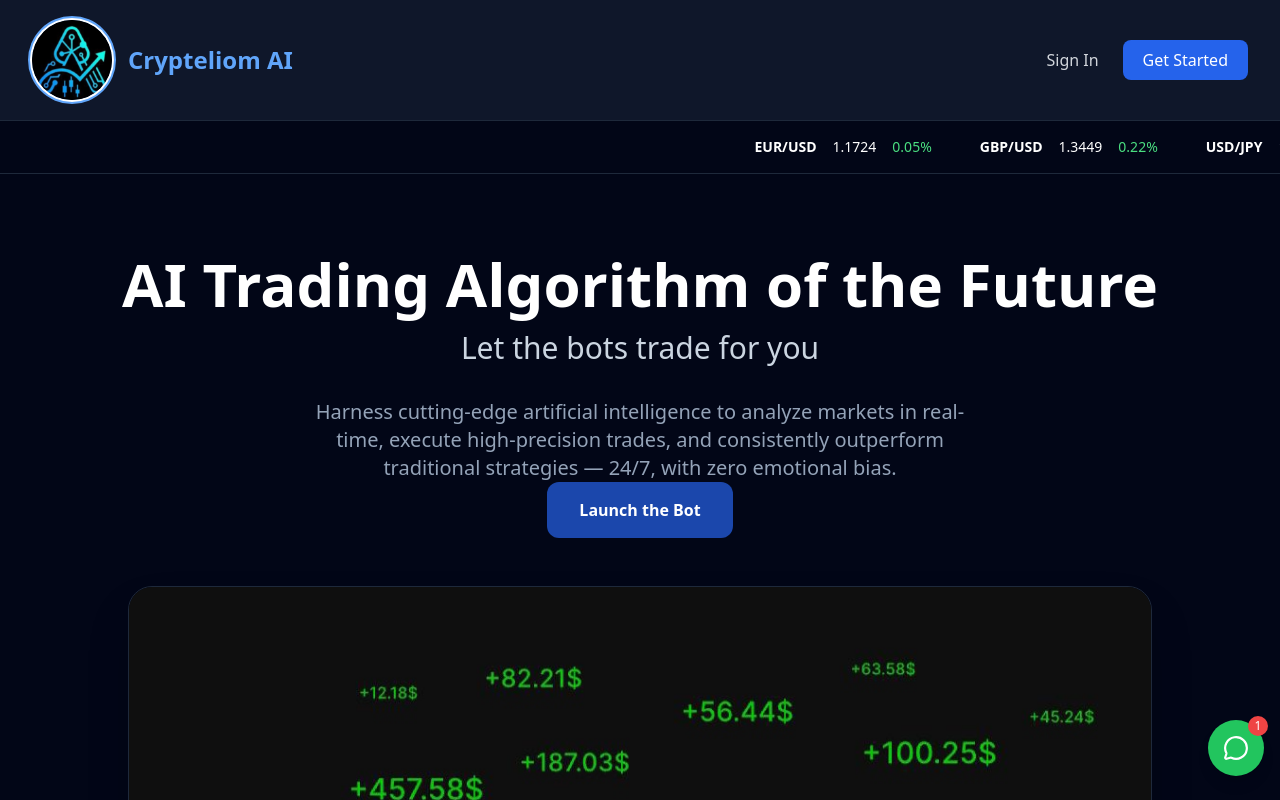
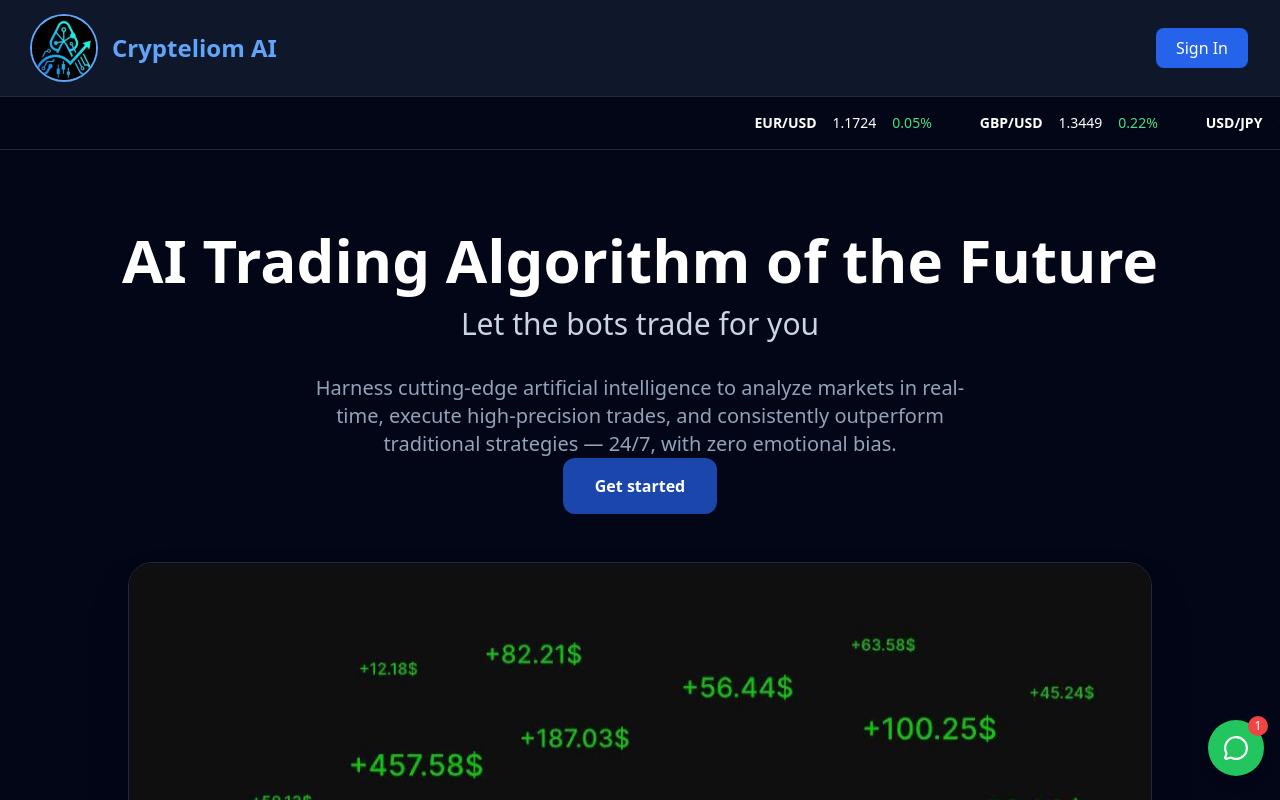
Before and after one commit to Azon590/quantumClient, a React (Vite) app: page / in a window 1280 px wide. Shown: the top 800 px of the page. Built offline with nearby package versions, Linux system fonts and the light colour scheme.

Commit message:
home page

```diff
--- a/src/components/Home.jsx
+++ b/src/components/Home.jsx
@@ -70,31 +70,25 @@ export default function Home() {
     <div className="bg-slate-900 text-white">
 
       {/* NAVBAR */}
-      <header className="flex items-center justify-between px-8 py-5 border-b border-slate-800">
-        <div className="flex items-center gap-4">
+      <header className="flex items-center justify-between px-4 sm:px-6 lg:px-8 py-4 border-b border-slate-800">
+  <div className="flex items-center gap-3 sm:gap-4">
     <img
       src="/cryptelium logo.jpeg"
       alt="Crypteliom AI"
-    className="rounded-full w-20 h-20 object-cover ring-2 ring-blue-400 ring-offset-2 flex-shrink-0"
+      className="w-12 h-12 sm:w-16 sm:h-16 rounded-full object-cover ring-2 ring-blue-400 flex-shrink-0"
     />
-  <h1 className="text-2xl font-bold text-blue-400">Crypteliom AI</h1>
+
+    <h1 className="text-lg sm:text-2xl font-bold text-blue-400">
+      Crypteliom AI
+    </h1>
   </div>
 
-        <div className="space-x-6">
   <button
     onClick={() => navigate("/auth")}
-            className="text-gray-300 hover:text-white"
+    className="bg-blue-600 hover:bg-blue-500 px-4 py-2 sm:px-5 rounded-lg text-sm sm:text-base font-medium transition-colors"
   >
     Sign In
   </button>
-
-          <button
-            onClick={() => navigate("/auth")}
-            className="bg-blue-600 px-5 py-2 rounded-lg hover:bg-blue-500"
-          >
-            Get Started
-          </button>
-        </div>
 </header>
 
       {/* FOREX TICKER */}
@@ -131,10 +125,10 @@ export default function Home() {
 </p>
 
           <button
-            disabled
-            className="px-8 py-4 rounded-xl bg-blue-600/70 text-white font-semibold cursor-not-allowed mb-12"
+            onClick={() => navigate("/auth")}
+            className="px-8 py-4 rounded-xl bg-blue-600/70 text-white font-semibold  mb-12"
           >
-            Launch the Bot
+            Get started
           </button>
 
           <img
```
Lines whose indentation alone changed are shown as unchanged.
